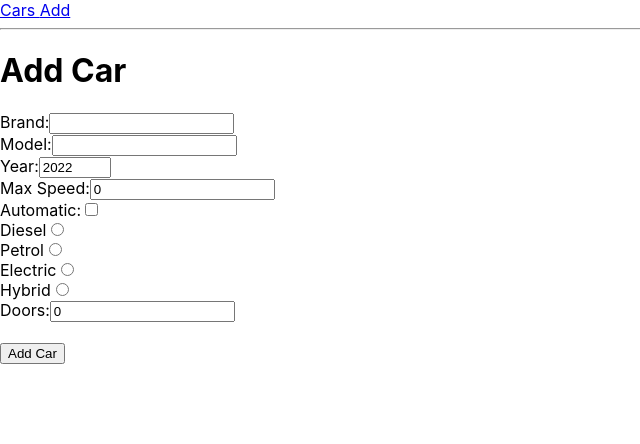
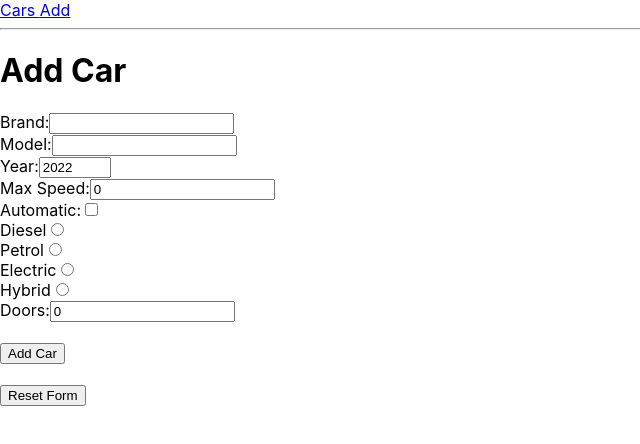
Before and after one commit to draganStojakovic/cars-app, a React (Create React App) app: page /add in a window 1280 px wide. Shown: the top 444 px of the page, without its empty margins (0-640 px from the left). Built offline with nearby package versions, Linux system fonts and the light colour scheme; no server answers.

Commit message:
Zadatak 4

```diff
--- a/src/components/AddCar.jsx
+++ b/src/components/AddCar.jsx
@@ -37,6 +37,18 @@ export const AddCar = () => {
       numberOfDoors: car.numberOfDoors,
     });
     history.push("/cars");
+  };
+
+  const handleResetForm = () => {
+    setCar({
+      brand: "",
+      model: "",
+      year: 2022,
+      maxSpeed: 0,
+      isAutomatic: false,
+      engine: "",
+      numberOfDoors: 0,
+    });
   };
 
   return (
@@ -135,6 +147,8 @@ export const AddCar = () => {
         <br />
         <button>Add Car</button>
       </form>
+        <br />
+        <button onClick={handleResetForm}>Reset Form</button>
     </div>
   );
 };
```
